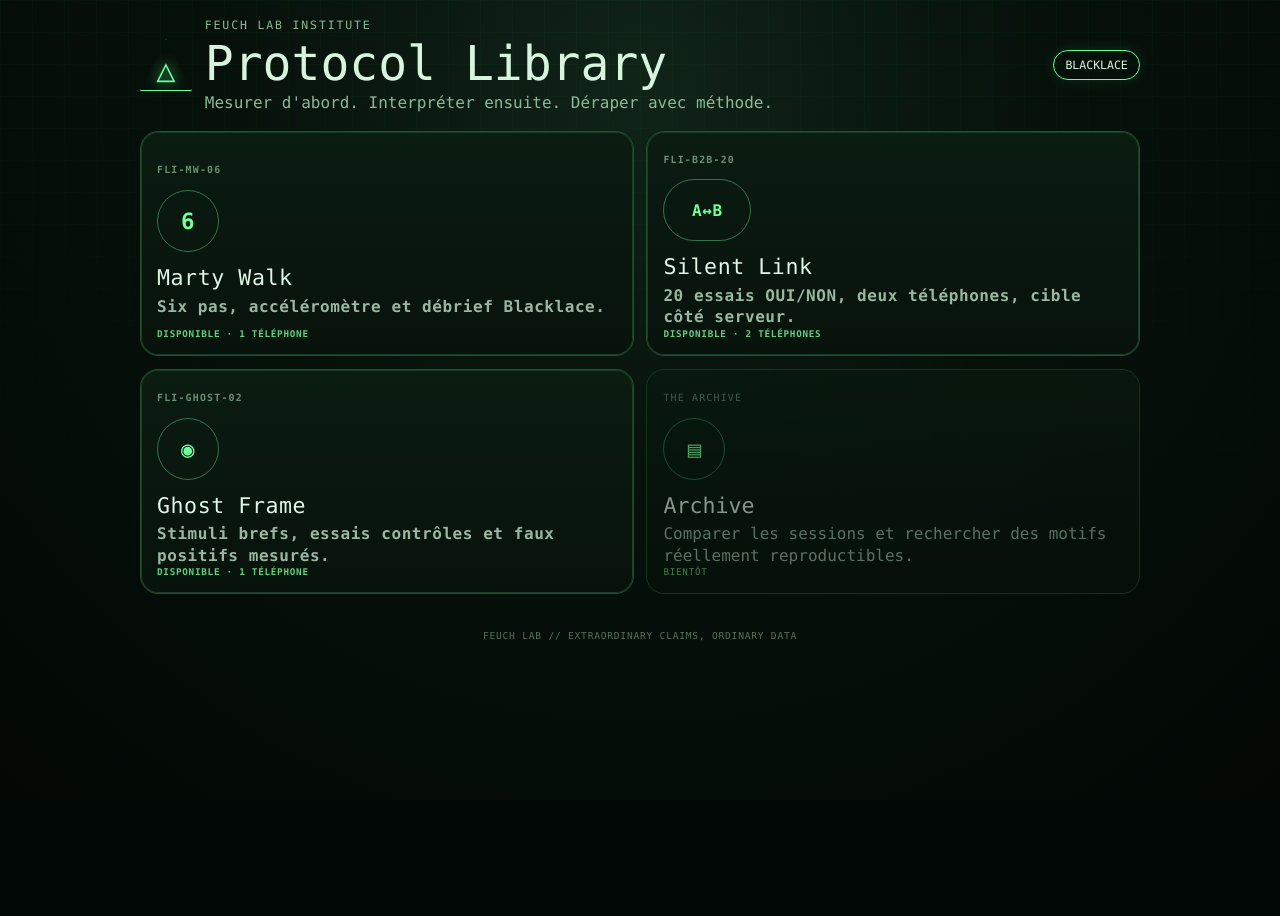
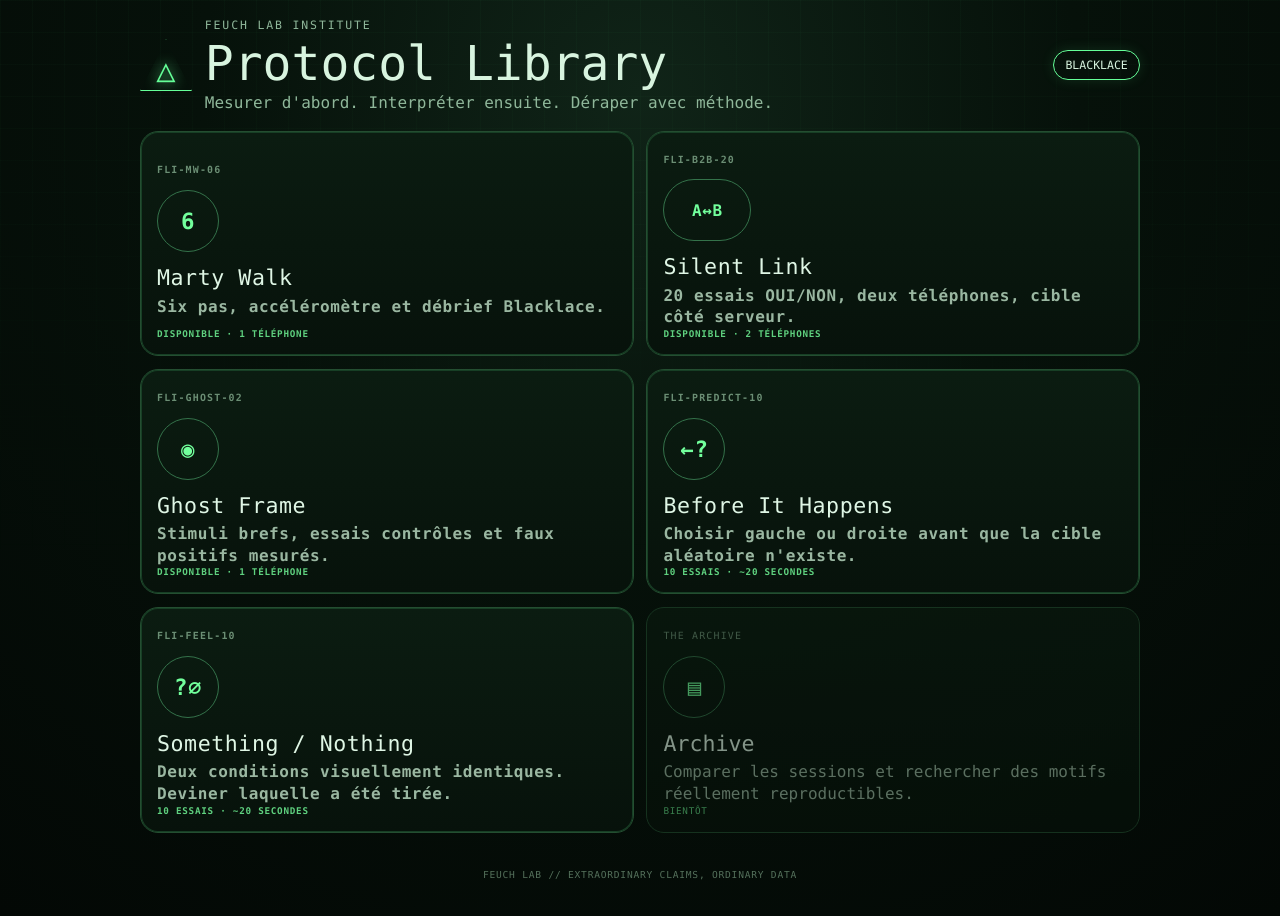
Before and after one commit to benoitlub/feuch-lab-walk-protocol, a React (Vite) app: page / in a window 1280 px wide. Before the commit the page ends 800 px from the top, so only its background shows below. Built offline with nearby package versions, Linux system fonts and the light colour scheme.

Commit message:
feat(lab): expose Predict and Feel protocols

```diff
--- a/src/LabRoot.tsx
+++ b/src/LabRoot.tsx
@@ -2,14 +2,16 @@ import { useMemo, useState } from 'react';
 import App from './App';
 import SilentLink from './SilentLink';
 import GhostFrame from './GhostFrame';
+import InstantExperiment from './InstantExperiments';
 
-type Protocol = 'library' | 'walk' | 'silent' | 'ghost';
+type Protocol = 'library' | 'walk' | 'silent' | 'ghost' | 'predict' | 'feel';
 
 export default function LabRoot() {
   const initial = useMemo<Protocol>(() => {
     const params = new URLSearchParams(window.location.search);
     if (params.has('room') || params.get('protocol') === 'silent') return 'silent';
-    if (params.get('protocol') === 'ghost') return 'ghost';
+    const p=params.get('protocol');
+    if (p==='ghost'||p==='predict'||p==='feel') return p;
     return 'library';
   }, []);
   const [protocol, setProtocol] = useState<Protocol>(initial);
@@ -19,6 +21,8 @@ export default function LabRoot() {
   if (protocol === 'walk') return <div className="protocol-wrap"><button className="lab-home-fab" onClick={goLibrary}>⌂ LAB</button><App/></div>;
   if (protocol === 'silent') return <SilentLink onBack={goLibrary}/>;
   if (protocol === 'ghost') return <GhostFrame onBack={goLibrary}/>;
+  if (protocol === 'predict') return <InstantExperiment mode="predict" onBack={goLibrary}/>;
+  if (protocol === 'feel') return <InstantExperiment mode="feel" onBack={goLibrary}/>;
 
   return <main className="lab-library">
     <header className="library-head"><div className="hero-mark">△</div><div><p className="eyebrow">FEUCH LAB INSTITUTE</p><h1>Protocol Library</h1><p>Mesurer d'abord. Interpréter ensuite. Déraper avec méthode.</p></div><span className="badge">BLACKLACE</span></header>
@@ -26,6 +30,8 @@ export default function LabRoot() {
       <button className="protocol-card active" onClick={()=>setProtocol('walk')}><span className="protocol-id">FLI-MW-06</span><div className="protocol-icon">6</div><h2>Marty Walk</h2><p>Six pas, accéléromètre et débrief Blacklace.</p><small>DISPONIBLE · 1 TÉLÉPHONE</small></button>
       <button className="protocol-card active" onClick={()=>open('silent')}><span className="protocol-id">FLI-B2B-20</span><div className="protocol-icon link">A↔B</div><h2>Silent Link</h2><p>20 essais OUI/NON, deux téléphones, cible côté serveur.</p><small>DISPONIBLE · 2 TÉLÉPHONES</small></button>
       <button className="protocol-card active" onClick={()=>open('ghost')}><span className="protocol-id">FLI-GHOST-02</span><div className="protocol-icon">◉</div><h2>Ghost Frame</h2><p>Stimuli brefs, essais contrôles et faux positifs mesurés.</p><small>DISPONIBLE · 1 TÉLÉPHONE</small></button>
+      <button className="protocol-card active" onClick={()=>open('predict')}><span className="protocol-id">FLI-PREDICT-10</span><div className="protocol-icon">←?</div><h2>Before It Happens</h2><p>Choisir gauche ou droite avant que la cible aléatoire n'existe.</p><small>10 ESSAIS · ~20 SECONDES</small></button>
+      <button className="protocol-card active" onClick={()=>open('feel')}><span className="protocol-id">FLI-FEEL-10</span><div className="protocol-icon">?∅</div><h2>Something / Nothing</h2><p>Deux conditions visuellement identiques. Deviner laquelle a été tirée.</p><small>10 ESSAIS · ~20 SECONDES</small></button>
       <article className="protocol-card dormant"><span className="protocol-id">THE ARCHIVE</span><div className="protocol-icon">▤</div><h2>Archive</h2><p>Comparer les sessions et rechercher des motifs réellement reproductibles.</p><small>BIENTÔT</small></article>
     </section>
     <footer>FEUCH LAB // EXTRAORDINARY CLAIMS, ORDINARY DATA</footer>
```
